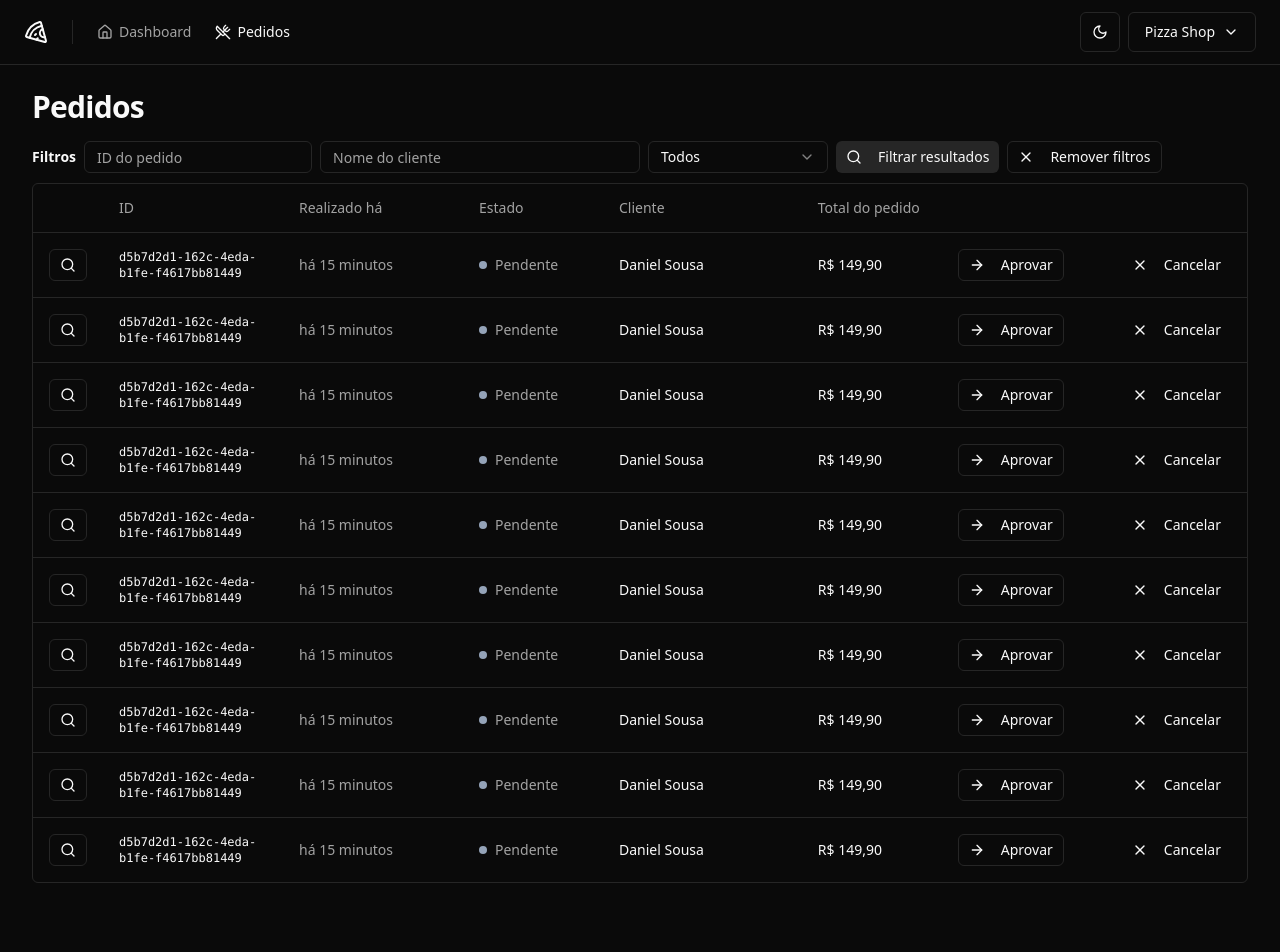
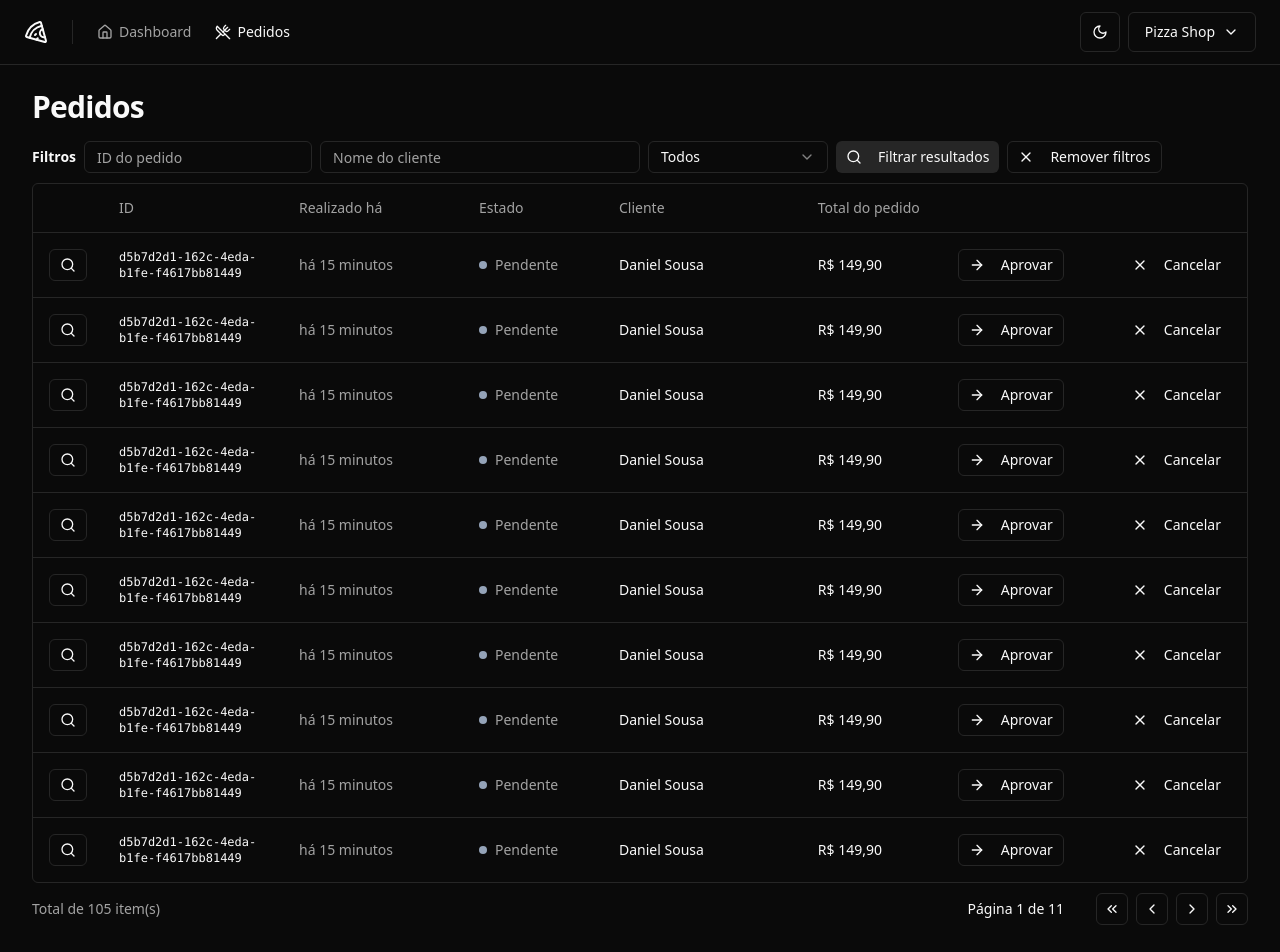
Before and after one commit to tutods/pizza-shop, a React (Vite) app in the folder apps/frontend/: page /orders in a window 1280 px wide. Shown: the top 952 px of the page. Before the commit the page ends 915 px from the top, so only its background shows below. Built offline with nearby package versions, Linux system fonts and the light colour scheme.

Commit message:
feat: pagination

```diff
--- /dev/null
+++ b/apps/frontend/src/components/pagination.tsx
@@ -0,0 +1,62 @@
+import {} from '@radix-ui/react-select';
+import { ChevronLeft, ChevronRight, ChevronsLeft, ChevronsRight } from 'lucide-react';
+import { Button } from '~/components/ui/button';
+
+type PaginationProps = {
+  /**
+   * Total of results.
+   */
+  totalCount: number;
+
+  /**
+   * Current page index.
+   * @default 0 (first page)
+   */
+  pageIndex?: number;
+
+  /**
+   * Number of items per page.
+   * @default 10
+   */
+  perPage?: number;
+};
+
+function Pagination({ totalCount, perPage = 10, pageIndex = 0 }: PaginationProps) {
+  const pages = Math.ceil(totalCount / perPage) ?? 1;
+
+  return (
+    <div className="flex items-center justify-between">
+      <p className="text-muted-foreground text-sm">Total de {totalCount} item(s)</p>
+
+      <div className="flex items-center gap-6 lg:gap-8">
+        <p className="font-medium text-sm">
+          Página {pageIndex + 1} de {pages}
+        </p>
+
+        <div className="flex items-center gap-2">
+          <Button variant="outline" className="hidden size-8 p-0 lg:flex">
+            <span className="sr-only">Navegar para a primeira página</span>
+            <ChevronsLeft className="size-4" />
+          </Button>
+
+          <Button variant="outline" className="size-8 p-0">
+            <span className="sr-only">Navegar para a página anterior</span>
+            <ChevronLeft className="size-4" />
+          </Button>
+
+          <Button variant="outline" className="size-8 p-0">
+            <span className="sr-only">Navegar para página anterior</span>
+            <ChevronRight className="size-4" />
+          </Button>
+
+          <Button variant="outline" className="hidden size-8 p-0 lg:flex">
+            <span className="sr-only">Navegar para a última página</span>
+            <ChevronsRight className="size-4" />
+          </Button>
+        </div>
+      </div>
+    </div>
+  );
+}
+
+export { Pagination };
--- a/apps/frontend/src/pages/app/orders/orders.tsx
+++ b/apps/frontend/src/pages/app/orders/orders.tsx
@@ -1,8 +1,8 @@
-import {} from 'lucide-react';
 import { Helmet } from 'react-helmet-async';
+import { Pagination } from '~/components/pagination';
 import { Table, TableBody, TableHead, TableHeader, TableRow } from '~/components/ui/table';
-import { OrderTableFilters } from '~/pages/app/orders/table-filters';
-import { OrderTableRow } from '~/pages/app/orders/table-row';
+import { OrderTableFilters } from '~/pages/app/orders/components/table-filters';
+import { OrderTableRow } from '~/pages/app/orders/components/table-row';
 
 function Orders() {
   return (
@@ -10,9 +10,10 @@ function Orders() {
       <Helmet title="Pedidos" />
       <section className="flex flex-col gap-4">
         <h1 className="font-bold text-3xl tracking-tight">Pedidos</h1>
-      </section>
+
         <section className="space-y-2.5">
           <OrderTableFilters />
+
           <div className="rounded-md border">
             <Table>
               <TableHeader>
@@ -35,6 +36,9 @@ function Orders() {
               </TableBody>
             </Table>
           </div>
+
+          <Pagination perPage={10} pageIndex={0} totalCount={105} />
+        </section>
       </section>
     </>
   );
```
Also changed, not shown: apps/frontend/src/pages/app/orders/components/table-filters.tsx (renamed from apps/frontend/src/pages/app/orders/table-filters.tsx), apps/frontend/src/pages/app/orders/components/table-row.tsx (renamed from apps/frontend/src/pages/app/orders/table-row.tsx), 1 other file (tests, documents, lock files or other folders). Lines whose indentation alone changed are shown as unchanged.
